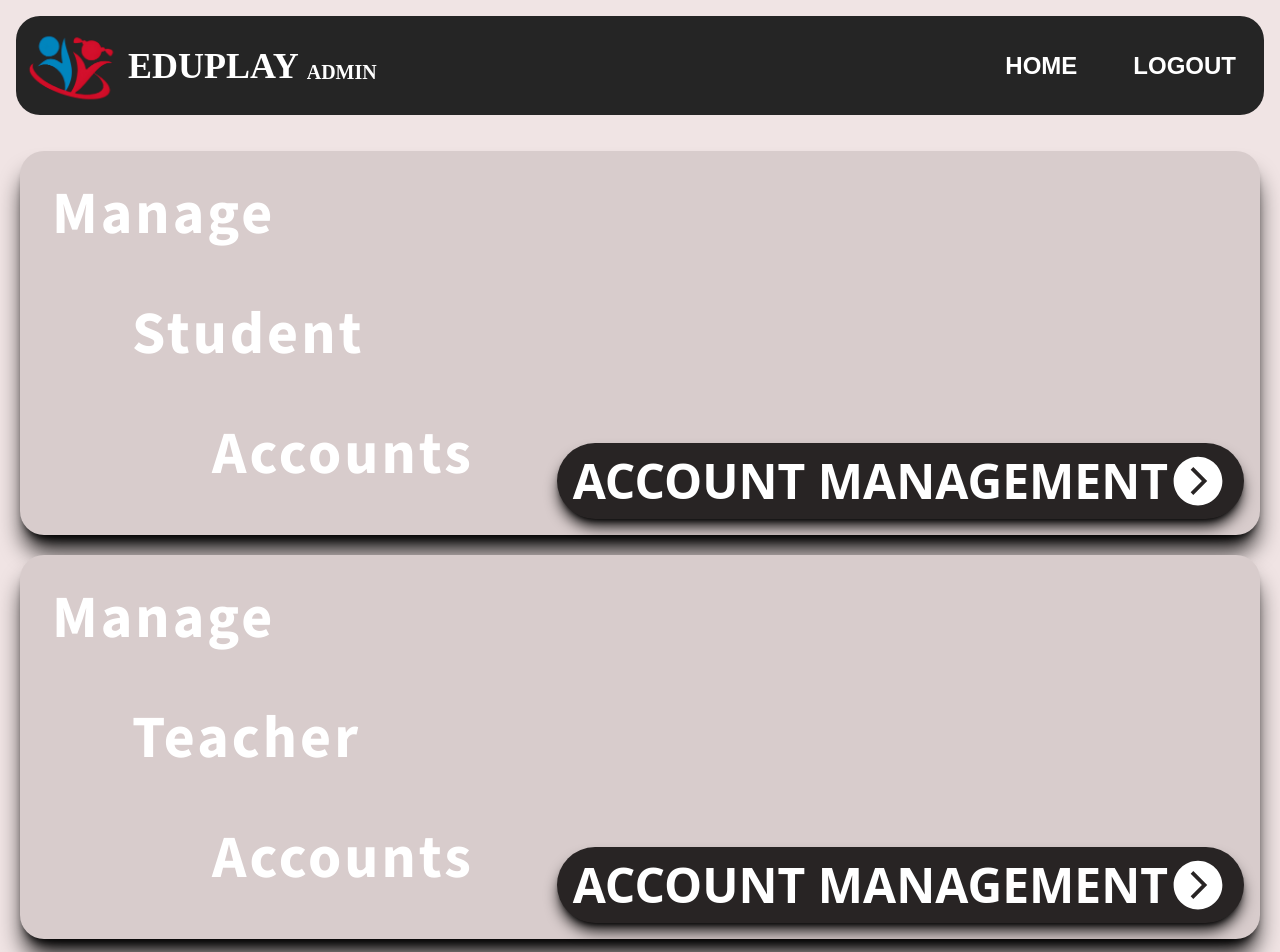
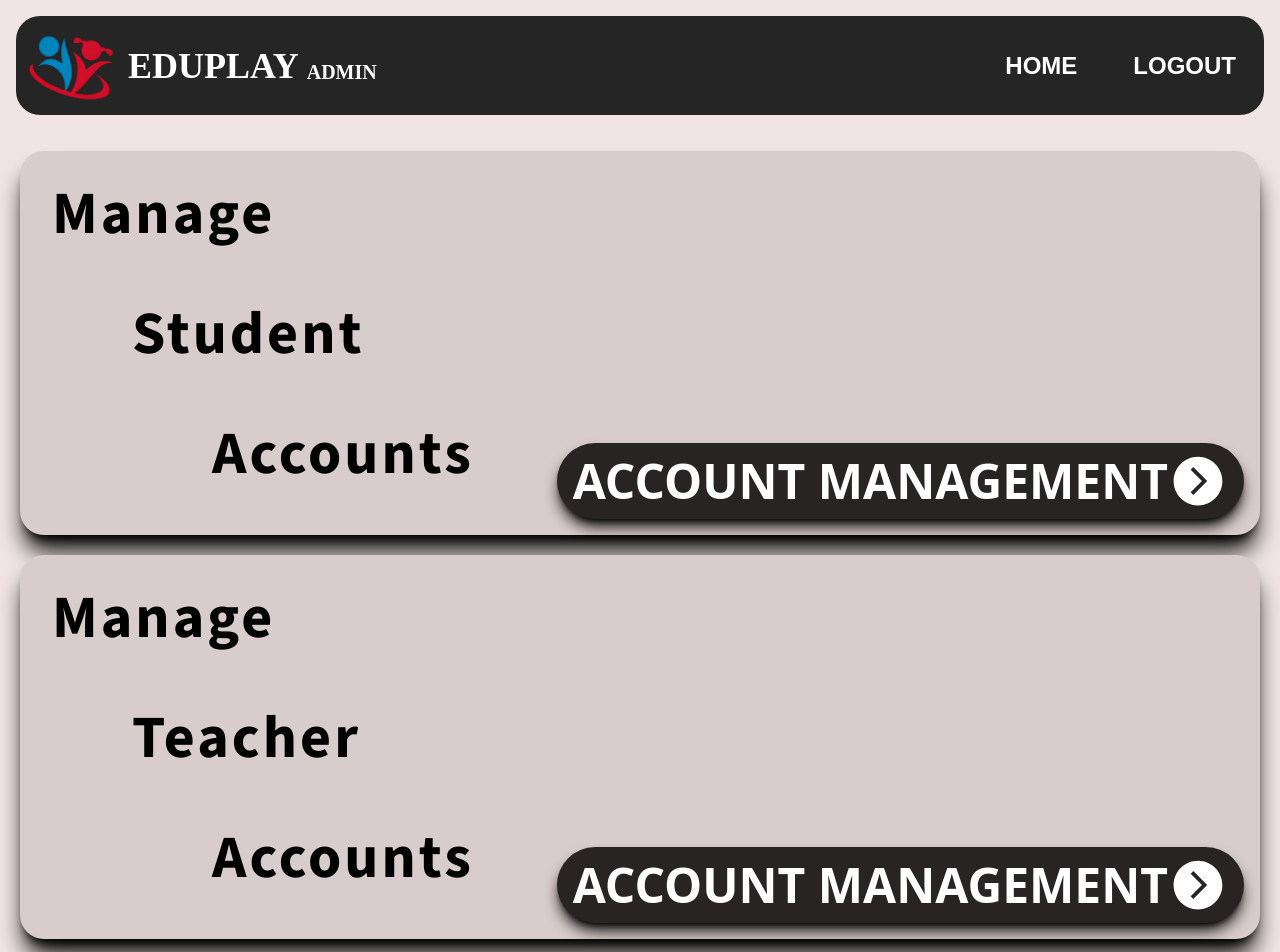
Before and after one commit to ReiTony/EduPlay-main, a React (Vite) app in the folder Client/: page /admin in a window 1280 px wide. Shown: the top 952 px of the page. Built offline with nearby package versions, Linux system fonts and the light colour scheme; sample sign-in values are in the browser's storage; a web font is replaced by a local one.

Commit message:
change font color to black in admin homepage

```diff
--- a/Client/src/component/Admin_Homepage.jsx
+++ b/Client/src/component/Admin_Homepage.jsx
@@ -7,7 +7,7 @@ function Admin_Homepage() {
   return (
     <main className="flex flex-col gap-5 p-5">
       <div className="bg-[#d8cccc] h-[24rem] relative rounded-3xl hover:scale-[.99] transition-transform transform-gpu hover:neutral-blue-700 shadow-black shadow-xl">
-        <div className="absolute p-8 text-3xl font-bold tracking-wider text-white lg:text-6xl font-sourceSans3">
+        <div className="absolute p-8 text-3xl font-bold tracking-wider lg:text-6xl font-sourceSans3">
           <h1>Manage</h1>
           <br />
           <h1 className="ml-20">Student</h1>
@@ -25,7 +25,7 @@ function Admin_Homepage() {
       </div>
 
       <div className="bg-[#d8cccc] h-[24rem] relative rounded-3xl hover:scale-[.99] transition-transform transform-gpu hover:neutral-blue-700 shadow-black shadow-xl">
-        <div className="absolute p-8 text-3xl font-bold tracking-wider text-white lg:text-6xl font-sourceSans3">
+        <div className="absolute p-8 text-3xl font-bold tracking-wider lg:text-6xl font-sourceSans3">
           <h1>Manage </h1>
           <br />
           <h1 className="ml-20">Teacher</h1>
```
